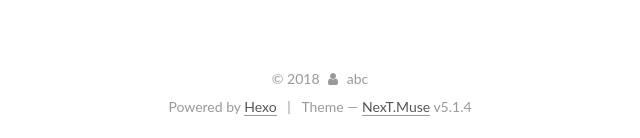
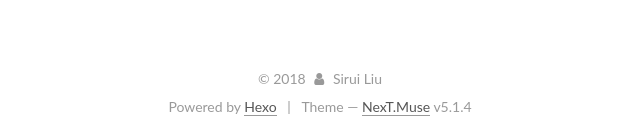
Before and after one commit to Sirui-Liu/Sirui-Liu.github.io, a plain HTML site: page 2018/09/11/hello-world/index.html in a window 1280 px wide. Shown: the part 1320-1458 px from the top of the page, 160-800 px from the left. Drawn offline with Linux system fonts and the light colour scheme.

Commit message:
Site updated: 2018-09-11 02:27:41

```diff
--- a/2018/09/11/hello-world/index.html
+++ b/2018/09/11/hello-world/index.html
@@ -235,7 +235,7 @@
     <link itemprop="mainEntityOfPage" href="http://sirui-liu.github.io/2018/09/11/hello-world/">
 
     <span hidden itemprop="author" itemscope itemtype="http://schema.org/Person">
-      <meta itemprop="name" content="abc">
+      <meta itemprop="name" content="Sirui Liu">
       <meta itemprop="description" content="">
       <meta itemprop="image" content="/images/avatar.gif">
     </span>
@@ -406,7 +406,7 @@
         <div class="site-overview">
           <div class="site-author motion-element" itemprop="author" itemscope itemtype="http://schema.org/Person">
 
-              <p class="site-author-name" itemprop="name">abc</p>
+              <p class="site-author-name" itemprop="name">Sirui Liu</p>
               <p class="site-description motion-element" itemprop="description"></p>
           </div>
 
@@ -487,7 +487,7 @@
   <span class="with-love">
     <i class="fa fa-user"></i>
   </span>
-  <span class="author" itemprop="copyrightHolder">abc</span>
+  <span class="author" itemprop="copyrightHolder">Sirui Liu</span>
 
 
 </div>
```
Also changed, not shown: 2018/09/11/My-First-Post/index.html (+3 -3 lines), archives/2018/09/index.html (+2 -2 lines), archives/2018/index.html (+2 -2 lines), archives/index.html (+2 -2 lines), index.html (+4 -4 lines), tags/test/index.html (+2 -2 lines).
